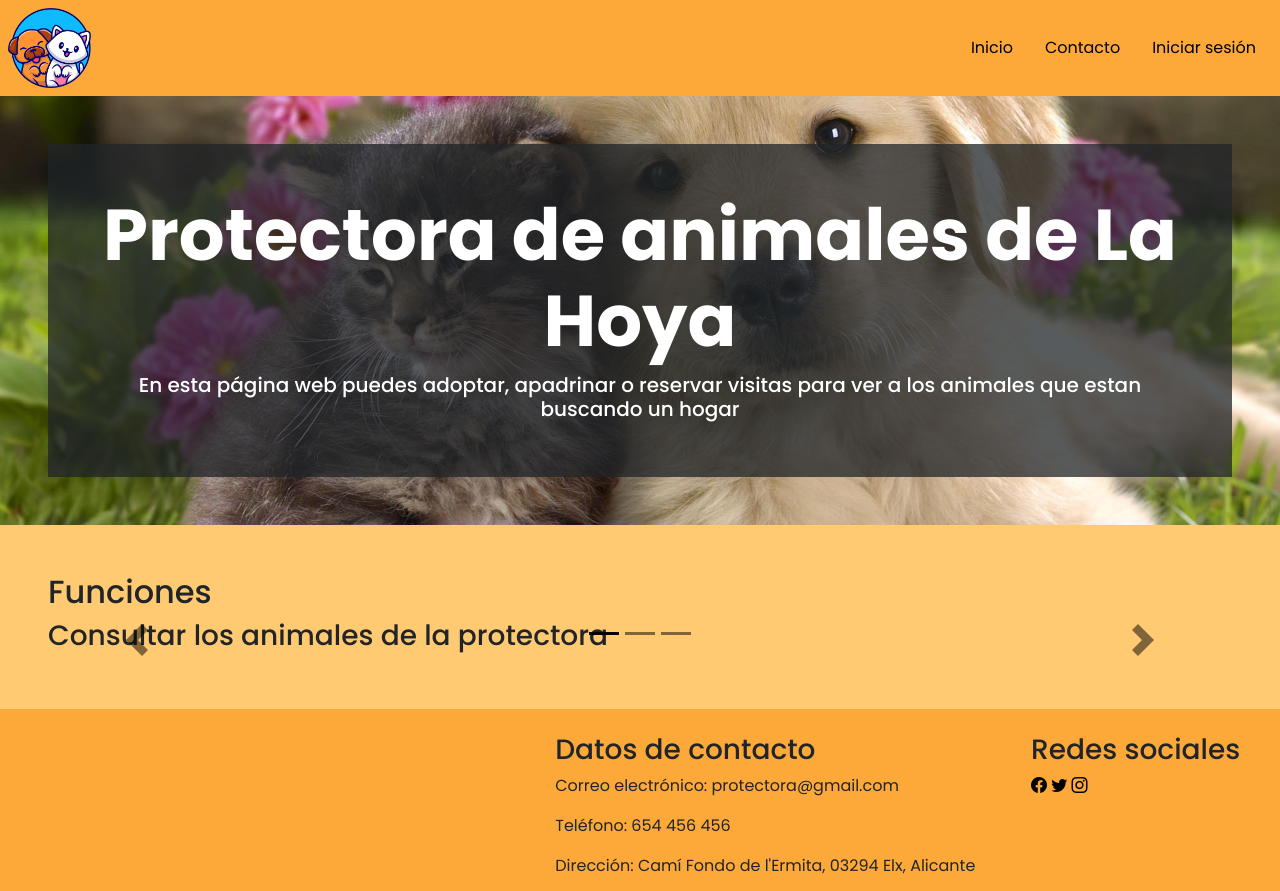
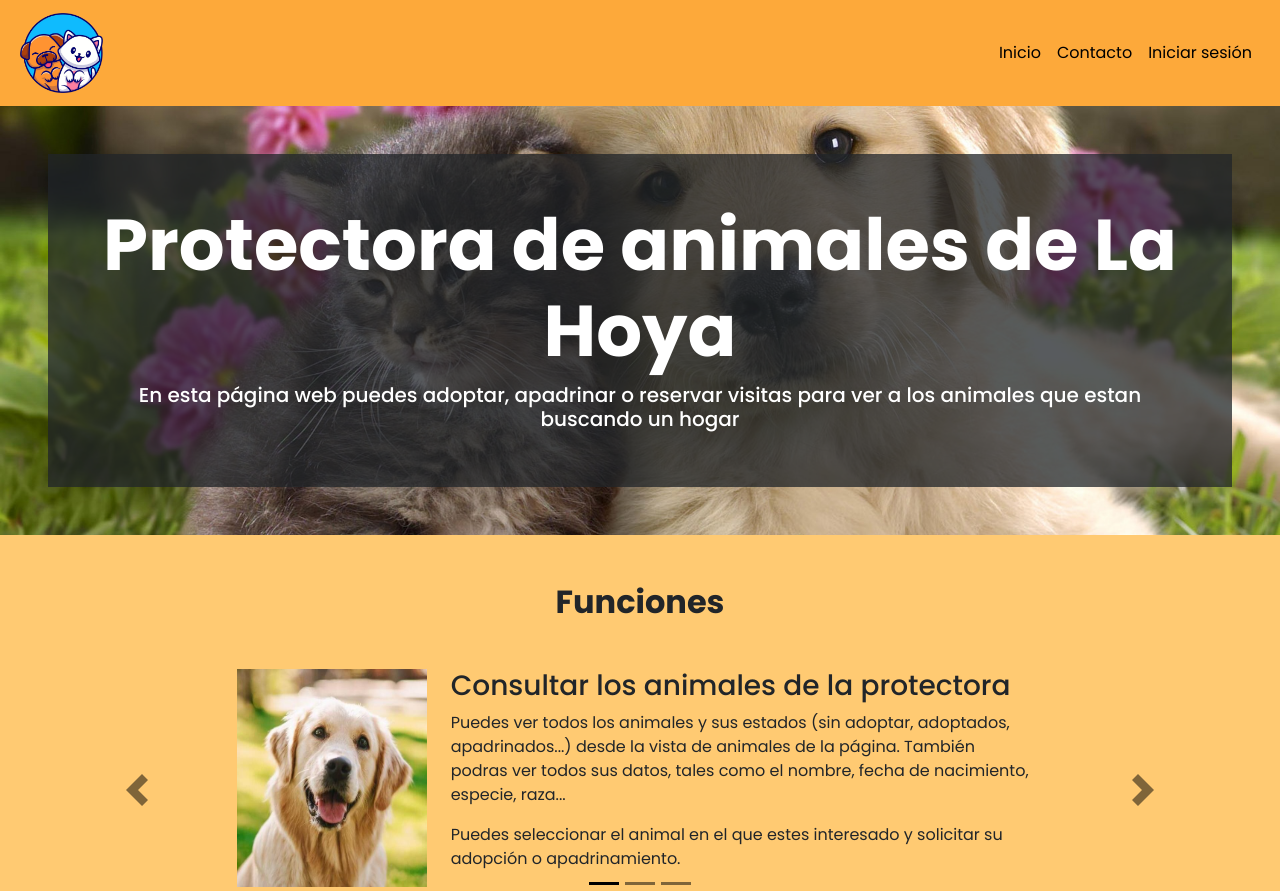
Before and after one commit to Fransier8/Proyecto-Intermodular, a PHP site: page / in a window 1280 px wide. Shown: the top 891 px of the page. Run offline with PHP 8.4, Linux system fonts and the light colour scheme.

Commit message:
Avanzada página de inicio

```diff
--- a/index.html
+++ b/index.html
@@ -13,15 +13,26 @@
 
 <body>
     <header>
-        <nav class="navbar bg-orange-primary p-2">
+        <nav class="navbar navbar-expand-md bg-orange-primary p-2">
+            <div class="container-fluid">
+                <a class="navbar-brand" href="#">
                     <img src="img/logo.png" class="logo" alt="Logo">
-            <ul class="nav justify-content-end">
-                <li class="nav-item"><a href="#" class="nav-link text-black">Inicio</a></li>
-                <li class="nav-item"><a href="#" class="nav-link text-black">Contacto</a></li>
-                <li class="nav-item"><a href="#" class="nav-link text-black">Iniciar sesión</a></li>
+                </a>
+                <button class="navbar-toggler" type="button" data-bs-toggle="collapse" data-bs-target="#navbarContent"
+                    aria-controls="navbarContent" aria-expanded="false" aria-label="Toggle navigation">
+                    <span class="navbar-toggler-icon"></span>
+                </button>
+                <div class="collapse navbar-collapse" id="navbarContent">
+                    <ul class="navbar-nav ms-auto text-center text-md-start">
+                        <li class="nav-item"><a href="index.html" class="nav-link text-black">Inicio</a></li>
+                        <li class="nav-item"><a href="#footer" class="nav-link text-black">Contacto</a></li>
+                        <li class="nav-item"><a href="pages/login.html" class="nav-link text-black">Iniciar
+                                sesión</a></li>
                     </ul>
+                </div>
+            </div>
         </nav>
-        <div class="banner p-5">
+        <div id="banner" class="banner p-5">
             <div class="text-center bg-dark bg-opacity-75 text-white p-5">
                 <h1 class="display-2 fw-bold">Protectora de animales de La Hoya</h1>
                 <p class="h5">En esta página web puedes adoptar, apadrinar o reservar visitas para ver a los animales
@@ -30,42 +41,84 @@
             </div>
         </div>
     </header>
-    <main class="p-5 bg-orange-300">
-        <h2>Funciones</h2>
-        <section id="carousel" class="carousel slide">
-              <article class="carousel-indicators">
+    <main class="p-md-5 bg-orange-300 p-2">
+        <h2 class="text-center mb-2 mb-md-5 fw-bold">Funciones</h2>
+        <div id="carousel" class="carousel slide">
+            <div class="carousel-indicators">
                 <button type="button" data-bs-target="#carousel" data-bs-slide-to="0" class="active"></button>
                 <button type="button" data-bs-target="#carousel" data-bs-slide-to="1"></button>
                 <button type="button" data-bs-target="#carousel" data-bs-slide-to="2"></button>
-              </article>
-            <article class="carousel-inner">
-                <article class="carousel-item active">
+            </div>
+            <div class="carousel-inner pb-4">
+                <div class="carousel-item active">
+                    <div class="row">
+                        <div class="col-12 col-md-4 d-flex justify-content-center justify-content-md-end mb-2 mb-md-0">
+                            <img src="img/perro.jpg" class="w-50">
+                        </div>
+                        <div class="col-12 col-md-6 text-center text-md-start">
                             <h3>Consultar los animales de la protectora</h3>
-                </article>
-                <article class="carousel-item">
-                    <h3>Consultar las salas diponibles para las visitas</h3>
-                </article>
-                <article class="carousel-item">
+                            <p>Puedes ver todos los animales y sus estados (sin adoptar, adoptados, apadrinados...)
+                                desde la vista de animales de la página. También podras ver todos sus datos, tales como
+                                el nombre, fecha de nacimiento, especie, raza...</p>
+                            <p>Puedes seleccionar el animal en el que estes interesado y solicitar su adopción o
+                                apadrinamiento.</p>
+                        </div>
+                    </div>
+                </div>
+                <div class="carousel-item">
+                    <div class="row ">
+                        <div class="col-12 col-md-4 d-flex justify-content-center justify-content-md-end mb-2 mb-md-0">
+                            <img src="img/sala.jpg" class="w-50">
+                        </div>
+                        <div class="col-12 col-md-6 text-center text-md-start">
+                            <h3>Consultar las salas diponibles</h3>
+                            <p>Puedes ver todas las salas que disponemos en la protectora para realizar visitas a los
+                                animales en los que estes interesado desde la
+                                vista de salas. También podras ver todos sus datos, tales como los horarios, capacidad,
+                                ubicación...
+                            </p>
+                            <p>En ellas
+                                podras interactuar con el animal que hayas elegido bajo la supervisión de un monitor.
+                            </p>
+                        </div>
+                    </div>
+                </div>
+                <div class="carousel-item">
+                    <div class="row">
+                        <div class="col-12 col-md-4 d-flex justify-content-center justify-content-md-end mb-2 mb-md-0">
+                            <img src="img/persona-con-mascota.webp" class="w-50">
+                        </div>
+                        <div class="col-12 col-md-6 text-center text-md-start">
                             <h3>Consultar tus reservas</h3>
-                </article>
-                            </article>
-                <a class="carousel-control-prev" href="#carousel" role="button" data-bs-slide="prev">
+                            <p>Una vez hayas realizado una reserva de una visita, podrás ver toda la información en la
+                                vista de reservas. También podras ver
+                                los procesos de adopción y de apadrinamiento que estes llevando a cabo en la vista de
+                                mis mascotas.
+                            </p>
+                        </div>
+                    </div>
+                </div>
+                <button class="carousel-control-prev" href="#carousel" role="button" data-bs-target="#carousel"
+                    data-bs-slide="prev">
                     <span class="carousel-control-prev-icon" aria-hidden="true"></span>
                     <span class="visually-hidden">Anterior</span>
-                </a>
-                <a class="carousel-control-next" href="#carousel" role="button" data-bs-slide="next">
+                </button>
+                <button class="carousel-control-next" href="#carousel" role="button" data-bs-target="#carousel"
+                    data-bs-slide="next">
                     <span class="carousel-control-next-icon" aria-hidden="true"></span>
                     <span class="visually-hidden">Siguiente</span>
-                </a>
-        </section>
+                </button>
+            </div>
+        </div>
     </main>
-    <footer class="bg-orange-primary p-4 container-fluid">
+    <footer id="footer" class="bg-orange-primary p-2 p-md-4 container-fluid">
         <section class="row justify-content-around">
-            <article class="col-auto row align-items-center">
-                <img src="img/logo.png" class="logo col-auto" alt="Logo">
-                <h5 class="col-auto">Protectora de animales de La Hoya</h5>
+            <article
+                class="col-auto d-flex flex-column flex-md-row align-items-center mb-3 mb-md-0 text-center text-md-start">
+                <img src="img/logo.png" class="logo col-auto mb-1 mb-md-0" alt="Logo">
+                <h5 class="col-auto ms-0 ms-md-3">Protectora de animales de La Hoya</h5>
             </article>
-            <article class="col-auto">
+            <article class="col-auto mb-3 mb-md-0">
                 <h3>Datos de contacto</h3>
                 <p>Correo electrónico: protectora@gmail.com</p>
                 <p>Teléfono: 654 456 456</p>
@@ -74,11 +127,11 @@
                     src="https://www.google.com/maps/embed?pb=!1m14!1m12!1m3!1d718.6122505867475!2d-0.6858312023988516!3d38.21899165561132!2m3!1f0!2f0!3f0!3m2!1i1024!2i768!4f13.1!5e0!3m2!1ses!2ses!4v1765108071138!5m2!1ses!2ses"
                     allowfullscreen="" loading="lazy" referrerpolicy="no-referrer-when-downgrade"></iframe>
             </article>
-            <article class="col-auto">
+            <article class="col-auto text-center text-md-start">
                 <h3>Redes sociales</h3>
-                <a href="#" class="text-black"><i class="bi bi-facebook"></i></a>
-                <a href="#" class="text-black"><i class="bi bi-twitter"></i></a>
-                <a href="#" class="text-black"><i class="bi bi-instagram"></i></a>
+                <a href="https://www.facebook.com/" class="text-black"><i class="bi bi-facebook fs-1"></i></a>
+                <a href="https://x.com" class="text-black mx-2"><i class="bi bi-twitter fs-1"></i></a>
+                <a href="https://www.instagram.com/" class="text-black"><i class="bi bi-instagram fs-1"></i></a>
             </article>
         </section>
     </footer>
```
Also changed, not shown: css/styles.css (+3 -3 lines), pages/login.html (added, +62 -0 lines), img/perro.jpg (added), img/persona-con-mascota.webp (added), img/sala.jpg (added). Lines whose indentation alone changed are shown as unchanged.
